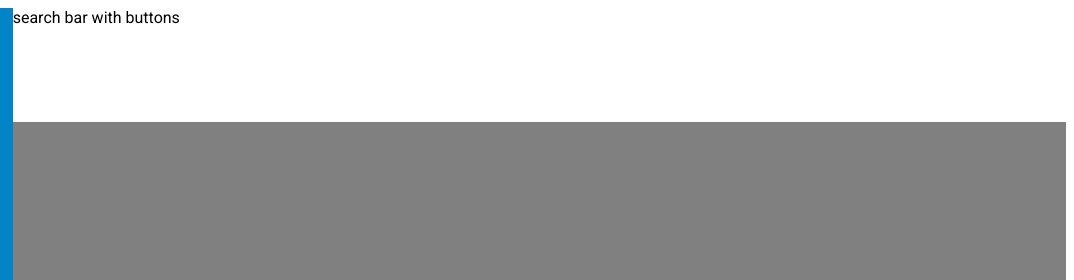
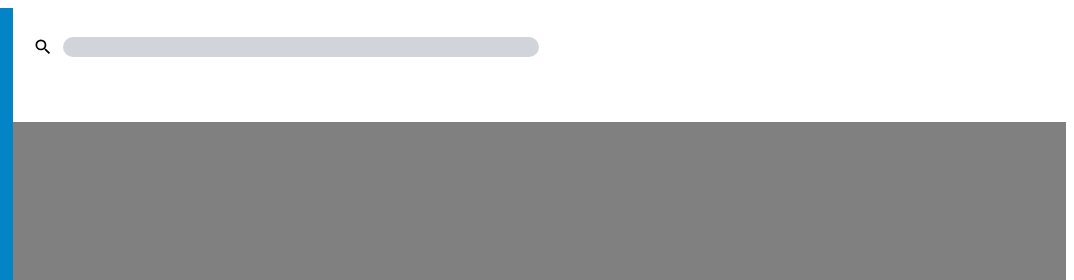
Before and after one commit to Ahmedhatem307/Admin-Dashboard, a plain HTML site: page index.html in a window 1280 px wide. Shown: the top 280 px of the page, 206-1280 px from the left. Drawn offline with Linux system fonts and the light colour scheme; a web font is replaced by a local one.

Commit message:
Add search bar

```diff
--- a/index.html
+++ b/index.html
@@ -12,7 +12,7 @@
 </head>
 <body>
     <div class="container">
-        <div class="dash-board">
+        <div class="side-bar">
             <div class="logo-name">
                 <img src="img/view-dashboard.svg" alt="Dashboard Logo">
                 <div>DashBoard</div>
@@ -37,8 +37,12 @@
         </div>
 
         <div class="header">
-            search bar with buttons
-         </div>
+            <div class="search-bar">
+                <img src="img/magnify.svg" alt="Magnifying glass">
+                <input type="search">
+            </div>
+
+        </div>
          <div class="content">
 
          </div>
--- a/style.css
+++ b/style.css
@@ -80,7 +80,7 @@ body{
     grid-template-rows: 1fr 2fr 2fr 2fr;
 }
 
-.dash-board{
+.side-bar{
     display: grid;
     grid-template-rows: 1fr 2fr 2fr 2fr;
     background-color:#0284c7;
@@ -89,17 +89,17 @@ body{
     grid-row: 1 / span 4;
 }
 
-.dash-board img{
+.side-bar img{
     filter: invert(100%) sepia(100%) saturate(0%) hue-rotate(105deg) brightness(102%) contrast(102%);
     margin-top: 10px;
     width: 60px;
     color: white;
 }
-.dash-board a{
+.side-bar a{
     text-decoration: none;
     color: white;
 }
-.dash-board .logo-name{
+.side-bar .logo-name{
     grid-row: 1 / span 1;
     grid-column: 1/ span 1;
     display: flex;
@@ -109,7 +109,7 @@ body{
     font-weight: bold;
     margin-left: 22px;
 }
-.dash-board .logo-name div{
+.side-bar .logo-name div{
     margin-top: 10px;
 }
 .pages{
@@ -132,6 +132,28 @@ body{
     background-color: white;
     grid-column: 2 / span 3;
     grid-row: 1 / span 1;
+    padding: 20px;
+    display: grid;
+    grid-template-columns: 2fr 1fr 1fr;
+    grid-template-rows: 1fr 1fr;
+}
+.search-bar{
+    display: flex;
+    grid-column: 1/span 1;
+    grid-row: 1 / span 1;
+    align-items: center;
+    gap: 10px;
+}
+.search-bar img{
+    width: 20px;
+
+}
+input[type="search"]{
+    height: 20px;
+    flex-grow: 1;
+    border-radius: 10px;
+    border: none;
+    background-color: #d1d5db;
 }
 
 .content{
```
Also changed, not shown: img/magnify.svg (added).
